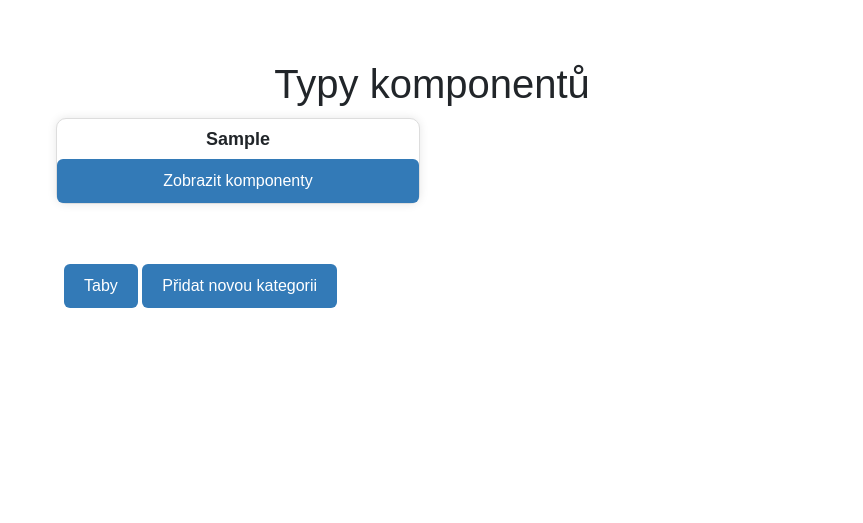
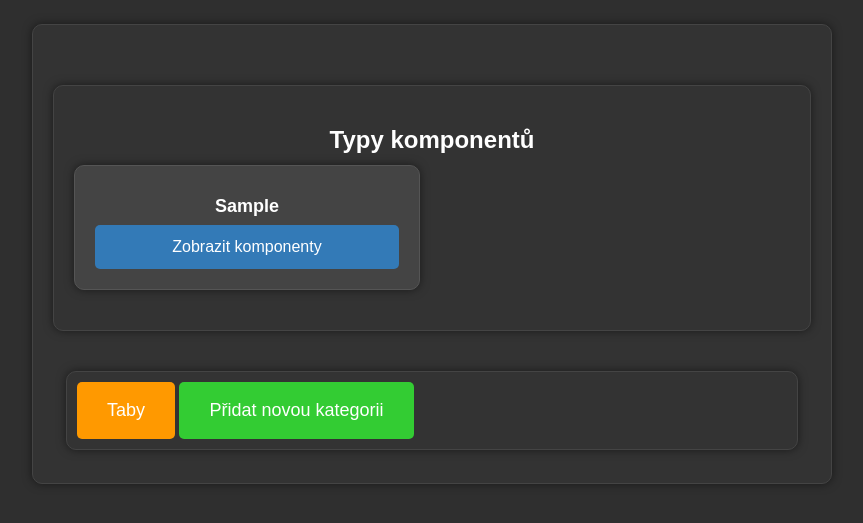
Before and after one commit to davidddDev/komponenty, a CodeIgniter 4 app: the page made by app/Views/index.php in a window 1280 px wide. Shown: the top 523 px of the page, without its empty margins (208-1071 px from the left). Run offline with PHP 8.4 and a stand-in for CodeIgniter, Linux system fonts and the light colour scheme; the template is opened without the code that fills it: most values are stand-ins (such as "Sample title", 1, 10 or a date in 2020); some libraries are stand-ins or nearby versions.

Commit message:
basic cssko nastavene, dark mode added, v manualu formulare jsem na strane 4

```diff
--- a/app/Models/NazevParametr.php
+++ b/app/Models/NazevParametr.php
@@ -10,8 +10,8 @@ class NazevParametr extends Model
     protected $primaryKey       = 'id';
     protected $useAutoIncrement = true;
     protected $returnType       = 'object';
-    protected $useSoftDeletes   = false;
-    protected $protectFields    = true;
+    protected $useSoftDeletes   = true;
+    protected $protectFields    = false;
     protected $allowedFields    = [];
 
     protected bool $allowEmptyInserts = false;
@@ -21,7 +21,7 @@ class NazevParametr extends Model
     protected array $castHandlers = [];
 
     // Dates
-    protected $useTimestamps = false;
+    protected $useTimestamps = true;
     protected $dateFormat    = 'datetime';
     protected $createdField  = 'created_at';
     protected $updatedField  = 'updated_at';
--- a/app/Models/Parametr.php
+++ b/app/Models/Parametr.php
@@ -10,8 +10,8 @@ class Parametr extends Model
     protected $primaryKey       = 'idParametr';
     protected $useAutoIncrement = true;
     protected $returnType       = 'object';
-    protected $useSoftDeletes   = false;
-    protected $protectFields    = true;
+    protected $useSoftDeletes   = true;
+    protected $protectFields    = false;
     protected $allowedFields    = [];
 
     protected bool $allowEmptyInserts = false;
@@ -21,7 +21,7 @@ class Parametr extends Model
     protected array $castHandlers = [];
 
     // Dates
-    protected $useTimestamps = false;
+    protected $useTimestamps = true;
     protected $dateFormat    = 'datetime';
     protected $createdField  = 'created_at';
     protected $updatedField  = 'updated_at';
--- a/app/Models/TypPocitace.php
+++ b/app/Models/TypPocitace.php
@@ -10,8 +10,8 @@ class TypPocitace extends Model
     protected $primaryKey       = 'idTyp';
     protected $useAutoIncrement = true;
     protected $returnType       = 'object';
-    protected $useSoftDeletes   = false;
-    protected $protectFields    = true;
+    protected $useSoftDeletes   = true;
+    protected $protectFields    = false;
     protected $allowedFields    = [];
 
     protected bool $allowEmptyInserts = false;
@@ -21,7 +21,7 @@ class TypPocitace extends Model
     protected array $castHandlers = [];
 
     // Dates
-    protected $useTimestamps = false;
+    protected $useTimestamps = true;
     protected $dateFormat    = 'datetime';
     protected $createdField  = 'created_at';
     protected $updatedField  = 'updated_at';
--- a/app/Models/TypPocitaceHasKomponent.php
+++ b/app/Models/TypPocitaceHasKomponent.php
@@ -10,8 +10,8 @@ class TypPocitaceHasKomponent extends Model
     protected $primaryKey       = 'typPocitace_id';
     protected $useAutoIncrement = true;
     protected $returnType       = 'object';
-    protected $useSoftDeletes   = false;
-    protected $protectFields    = true;
+    protected $useSoftDeletes   = true;
+    protected $protectFields    = false;
     protected $allowedFields    = [];
 
     protected bool $allowEmptyInserts = false;
@@ -21,7 +21,7 @@ class TypPocitaceHasKomponent extends Model
     protected array $castHandlers = [];
 
     // Dates
-    protected $useTimestamps = false;
+    protected $useTimestamps = true;
     protected $dateFormat    = 'datetime';
     protected $createdField  = 'created_at';
     protected $updatedField  = 'updated_at';
--- a/app/Models/Vyber.php
+++ b/app/Models/Vyber.php
@@ -10,8 +10,8 @@ class Vyber extends Model
     protected $primaryKey       = 'id';
     protected $useAutoIncrement = true;
     protected $returnType       = 'object';
-    protected $useSoftDeletes   = false;
-    protected $protectFields    = true;
+    protected $useSoftDeletes   = true;
+    protected $protectFields    = false;
     protected $allowedFields    = [];
 
     protected bool $allowEmptyInserts = false;
@@ -21,7 +21,7 @@ class Vyber extends Model
     protected array $castHandlers = [];
 
     // Dates
-    protected $useTimestamps = false;
+    protected $useTimestamps = true;
     protected $dateFormat    = 'datetime';
     protected $createdField  = 'created_at';
     protected $updatedField  = 'updated_at';
--- a/app/Views/index.php
+++ b/app/Views/index.php
@@ -3,27 +3,43 @@
 
 <style>
 body {
+  background-color: #2f2f2f;
+  color: #fff;
   font-family: Arial, sans-serif;
 }
+
 .container {
+  background-color: #333;
+  border: 1px solid #444;
+  box-shadow: 0 0 10px rgba(0, 0, 0, 0.5);
+  padding: 20px;
+  margin: 40px auto;
   max-width: 800px;
-        margin: 40px auto;
+  border-radius: 10px;
 }
+
 .card {
+  background-color: #444;
+  border: 1px solid #555;
+  box-shadow: 0 0 10px rgba(0, 0, 0, 0.5);
   margin-bottom: 20px;
-        border: 1px solid #ddd;
+  padding: 20px;
   border-radius: 10px;
-        box-shadow: 0 0 10px rgba(0, 0, 0, 0.1);
 }
+
 .card-title {
+  color: #fff;
   font-size: 18px;
   font-weight: bold;
   text-align: center;
   margin-top: 10px;
 }
+
 .card-body {
+  background-color: #555;
   padding: 20px;
 }
+
 .btn-primary {
   background-color: #337ab7;
   color: #fff;
@@ -31,23 +47,63 @@
   padding: 10px 20px;
   font-size: 16px;
   cursor: pointer;
+  border-radius: 5px;
 }
+
 .btn-primary:hover {
   background-color: #23527c;
 }
+
 .title {
+  color: #fff;
   margin-top: 20px;
   margin-bottom: 10px;
+  text-align: center;
+  font-size: 24px;
+  font-weight: bold;
+}
+
+.abytonebylousebe {
+  background-color: #333;
+  padding: 10px;
+  border: 1px solid #444;
+  box-shadow: 0 0 10px rgba(0, 0, 0, 0.5);
+  margin: 13px;
+  border-radius: 10px;
+}
+
+.btn-warning {
+  background-color: #ff9900;
+  color: #fff;
+  border: none;
+  padding: 10px 20px;
+  font-size: 16px;
+  cursor: pointer;
+  border-radius: 5px;
+}
+
+.btn-success {
+  background-color: #33cc33;
+  color: #fff;
+  border: none;
+  padding: 10px 20px;
+  font-size: 16px;
+  cursor: pointer;
+  border-radius: 5px;
+}
+
+.btn-lg {
+  padding: 15px 30px;
+  font-size: 18px;
 }
 </style>
 
 <div class="container">
   <div class="row">
-        <h1 class="title" style="text-align: center";>Typy komponentů</h1>
+    <h1 class="title">Typy komponentů</h1>
     <?php foreach ($typKomponents as $typKomponent) : ?>
       <div class="col-md-6">
         <div class="card">
-
           <h2 class="card-title"><?= $typKomponent->typKomponent ?></h2>
           <a href="<?= base_url('typ-komponent/' . $typKomponent->url) ?>" class="btn btn-primary">Zobrazit komponenty</a>
         </div>
@@ -55,10 +111,9 @@
     <?php endforeach; ?>
   </div>
 </div>
-<div class="abytonebylousebe" style="margin: 20px;">
-    <?= anchor(base_url('taby'), 'Taby', 'class="btn btn-primary"') ?>
-    <?= anchor(base_url(''), 'Přidat novou kategorii', 'class="btn btn-primary"') ?>
+<div class="abytonebylousebe">
+  <?= anchor(base_url('taby'), 'Taby', 'class="btn btn-warning btn-lg"') ?>
+  <?= anchor(base_url(''), 'Přidat novou kategorii', 'class="btn btn-success btn-lg"') ?>
 </div>
 
-
 <?= $this->endSection() ?>
--- a/app/Views/taby.php
+++ b/app/Views/taby.php
@@ -58,7 +58,7 @@ body {font-family: Arial;}
 
             <?php $komponents = $komponentModel->where('typKomponent_id', $typKomponent->idKomponent)->findAll(); ?>
             <?php foreach ($komponents as $komponent) : ?>
-                <p><a href=" <?= base_url('komponent/' . $komponent->id) ?>" class="btn btn-primary"><?= $komponent->nazev ?></a></p>
+                <p><a href=" <?= base_url('komponent/' . $komponent->id) ?>" class="btn btn-info"><?= $komponent->nazev ?></a></p>
             <?php endforeach; ?>
         </div>
 <?php endforeach; ?>
```
Also changed, not shown: app/Models/Komponent.php (+4 -4 lines), app/Models/TypKomponent.php (+4 -4 lines), app/Models/Vyrobce.php (+4 -4 lines), app/Views/komponent_detail.php (+47 -5 lines), app/Views/komponenty_podle_typu.php (+51 -2 lines). Lines whose indentation alone changed are shown as unchanged.
